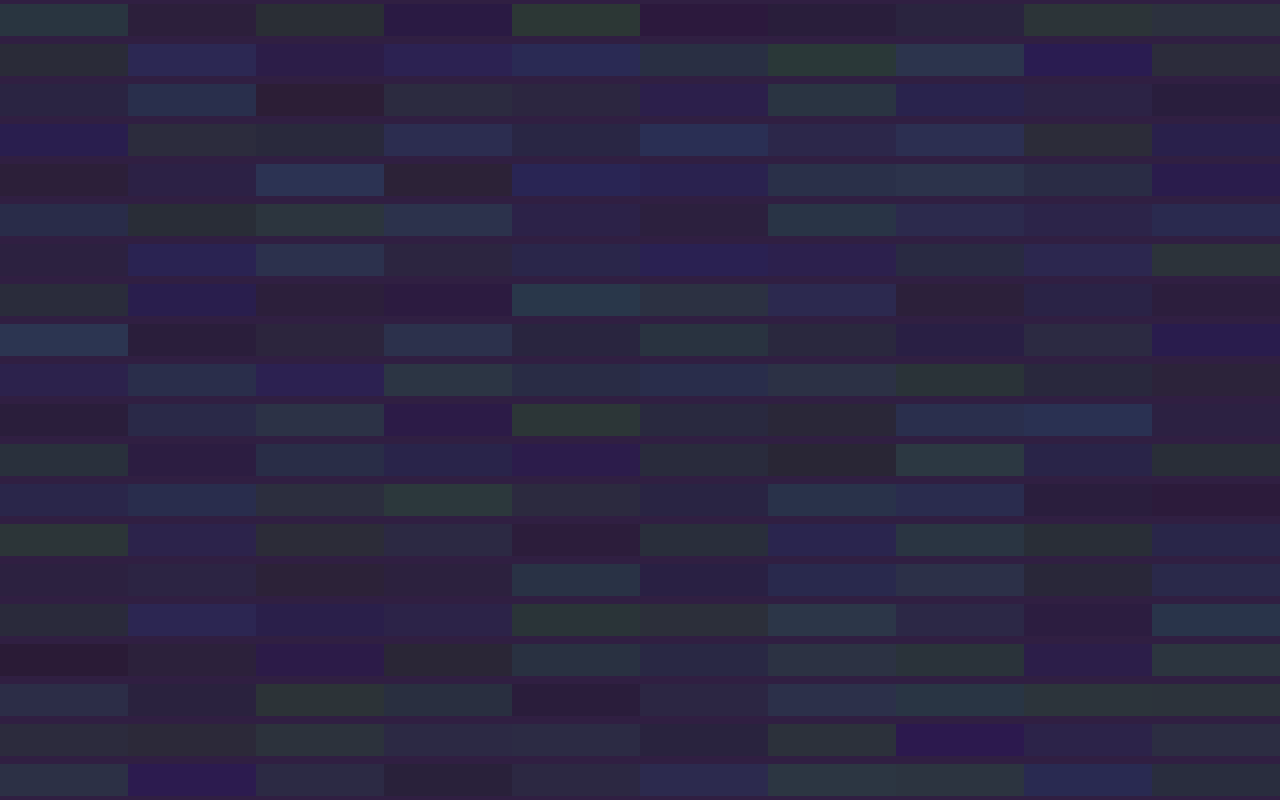
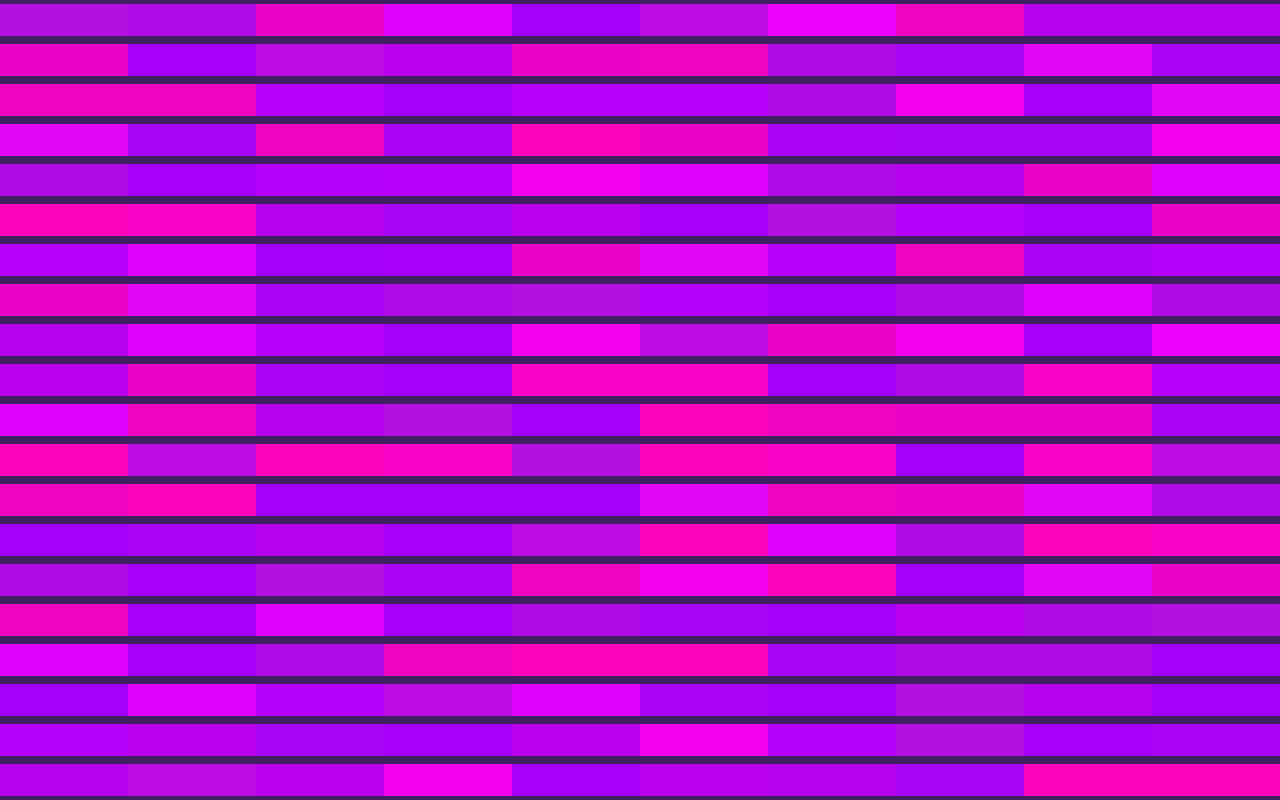
Before and after one commit to duho3abp-dz/Pixel-background, a plain HTML site: page index.html in a window 1280 px wide. Drawn offline with Linux system fonts and the light colour scheme.

Commit message:
change choice color

```diff
--- a/main.css
+++ b/main.css
@@ -11,7 +11,7 @@ body {
     flex-wrap: wrap;
     justify-content: center;
     align-items: center;
-    background: rgb(48, 31, 66);
+    background: rgb(63, 32, 97);
 }
 
 .background * {
--- a/script.js
+++ b/script.js
@@ -1,21 +1,28 @@
 'use strict';
 
-const pixelBackgroundLights = ({pixelsIdentify}) => {
+const pixelBackgroundLights = ({pixelsIdentify, colors}) => {
     const pixels = document.querySelectorAll(pixelsIdentify);
 
     const animation = pixel => {
-        const color = Math.floor(Math.random() * 200 + 100);
-        pixel.style.background = `#${color}`;
+        const i = Math.floor(Math.random() * colors.length + 0);
+        pixel.style.background = colors[i];
 
         setTimeout(() => window.requestAnimationFrame( () => animation(pixel) ), 4000) ;
     }
 
     pixels.forEach(pixel => {
-        pixel.style.opacity = `0.2`;
+        pixel.style.opacity = `1`;
         window.requestAnimationFrame(() => animation(pixel));
     });
 };
 
 pixelBackgroundLights({
-    pixelsIdentify: '.background div'
+    pixelsIdentify: '.background div',
+    colors: [
+        '#ee01fc',
+        '#fc03b9',
+        '#b20fe1',
+        '#a701fc',
+        '#a602fb'
+    ]
 });
```
